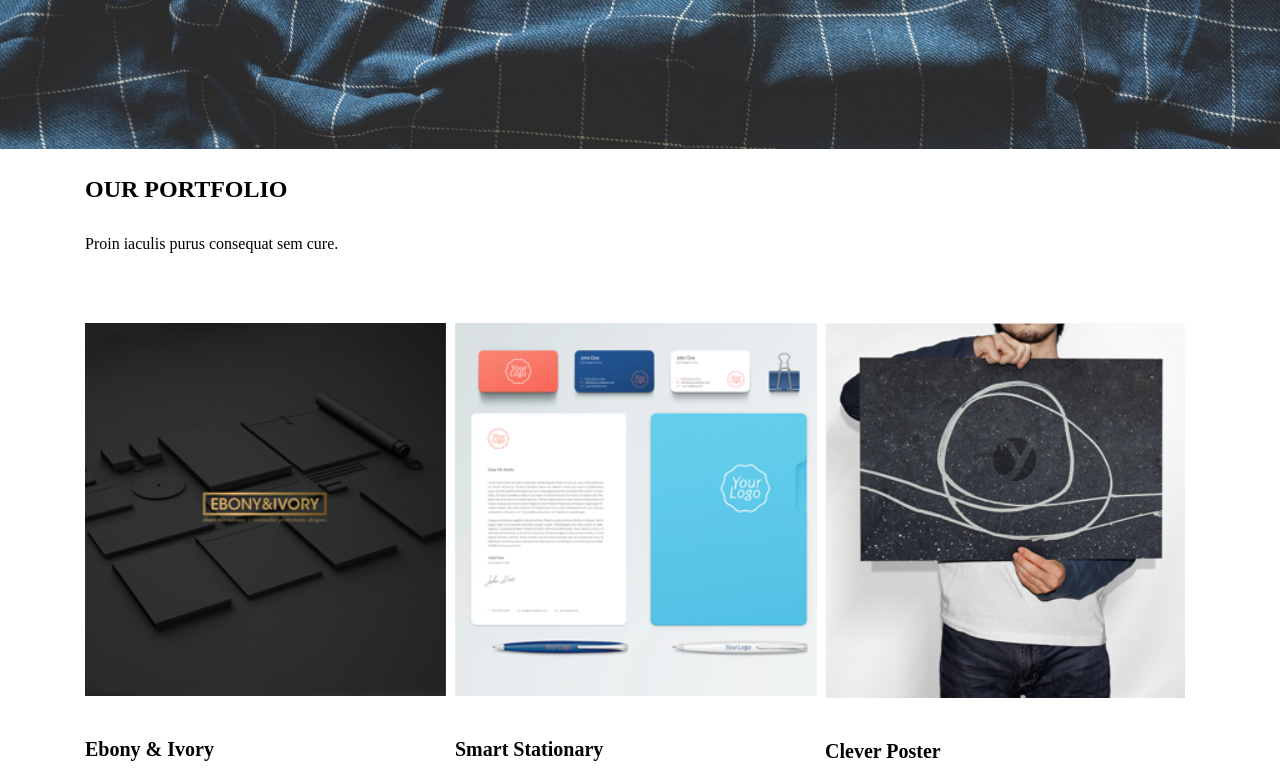
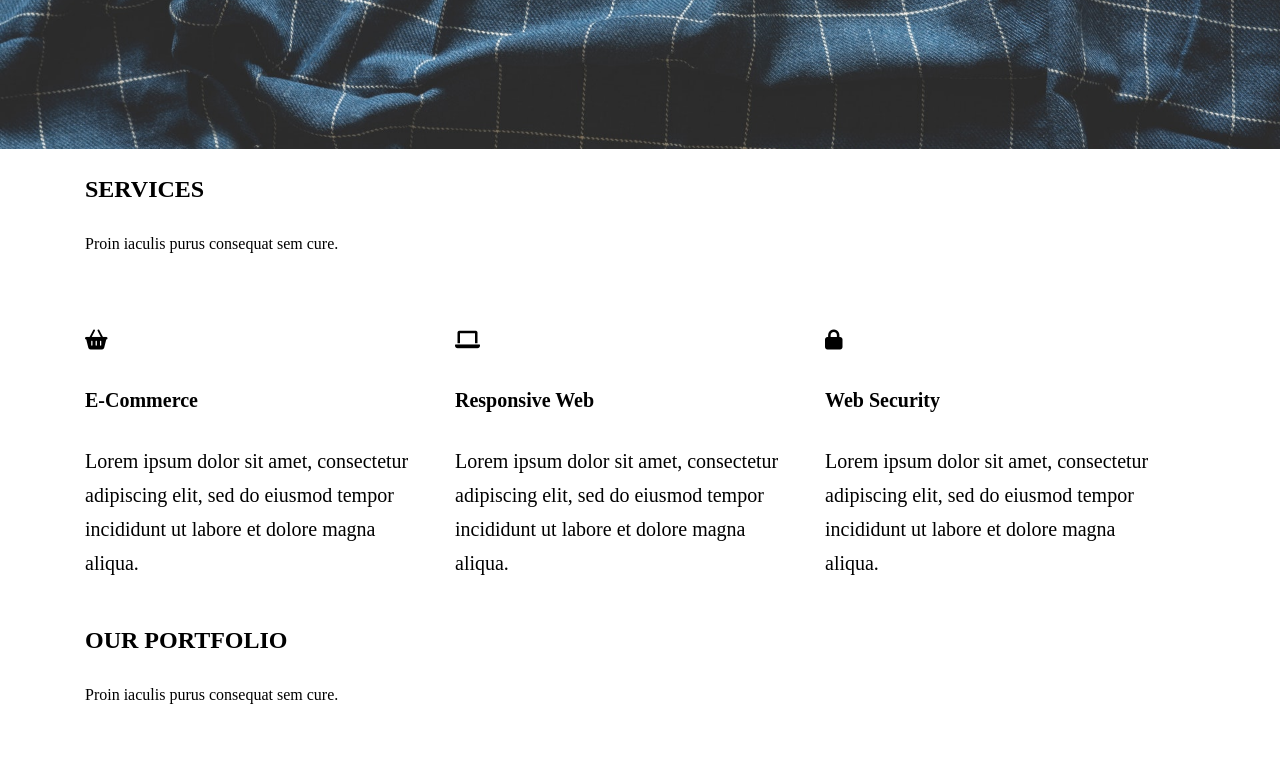
Before and after one commit to SylwiaModelewska/task-runner, a website: page index.html in a window 1280 px wide. Shown: the part 651-1422 px from the top of the page. Drawn offline with Linux system fonts and the light colour scheme.

Commit message:
Add html secrion services

```diff
--- a/index.html
+++ b/index.html
@@ -4,6 +4,7 @@
         <meta charset="utf-8">
         <title>Golden</title>
         <meta name="viewport" content="width=device-width, initial-scale=1.0">
+        <link rel="stylesheet" href="https://use.fontawesome.com/releases/v6.0.0/css/all.css">
         <link rel="stylesheet" href="vendor/bootstrap-grid.css">
         <link rel="stylesheet" href="css/style.css">
     </head>
@@ -41,13 +42,36 @@
                 </div>
             </div>
         </section>
+
+        <section class="container">
+            <h2>SERVICES</h2>
+            <p>Proin iaculis purus consequat sem cure.</p>
+            <div class="row">
+                <div class="card col-4">
+                    <i class="fa-solid fa-basket-shopping"></i>
+                    <h4>E-Commerce</h4>
+                    <p>Lorem ipsum dolor sit amet, consectetur adipiscing elit, sed do eiusmod tempor incididunt ut labore et dolore magna aliqua.</p>
+                </div>
+                <div class="card col-4">
+                    <i class="fa-solid fa-laptop"></i>
+                    <h4>Responsive Web</h4>
+                    <p>Lorem ipsum dolor sit amet, consectetur adipiscing elit, sed do eiusmod tempor incididunt ut labore et dolore magna aliqua.</p>
+                </div>
+                <div class="card col-4">
+                    <i class="fa-solid fa-lock"></i>
+                    <h4>Web Security</h4>
+                    <p>Lorem ipsum dolor sit amet, consectetur adipiscing elit, sed do eiusmod tempor incididunt ut labore et dolore magna aliqua.</p>
+                </div>
+            </div>
+        </section>
+
         <section class="container">
             <h2>OUR PORTFOLIO</h2>
             <p>Proin iaculis purus consequat sem cure.</p>
             <div class="row">
                 <div class="card col-4">
                     <img src="/images/portfolio-1.PNG" alt="Ebony & Ivory">
-                    <h4>Ebony & Ivory</h4>
+                    <h4>Ebony &amp; Ivory</h4>
                     <p>Branding</p>
                 </div>
                 <div class="card col-4">
```
